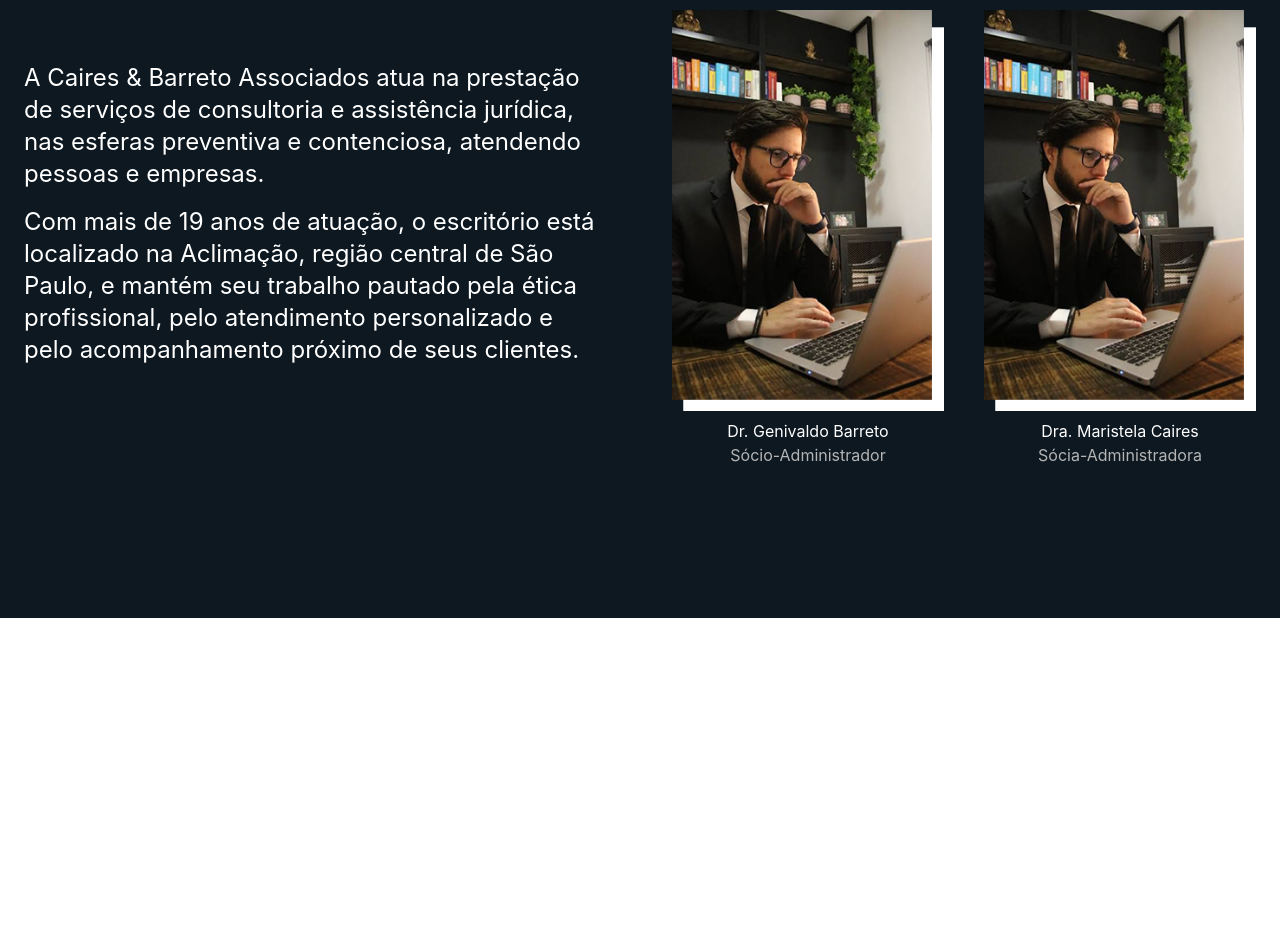
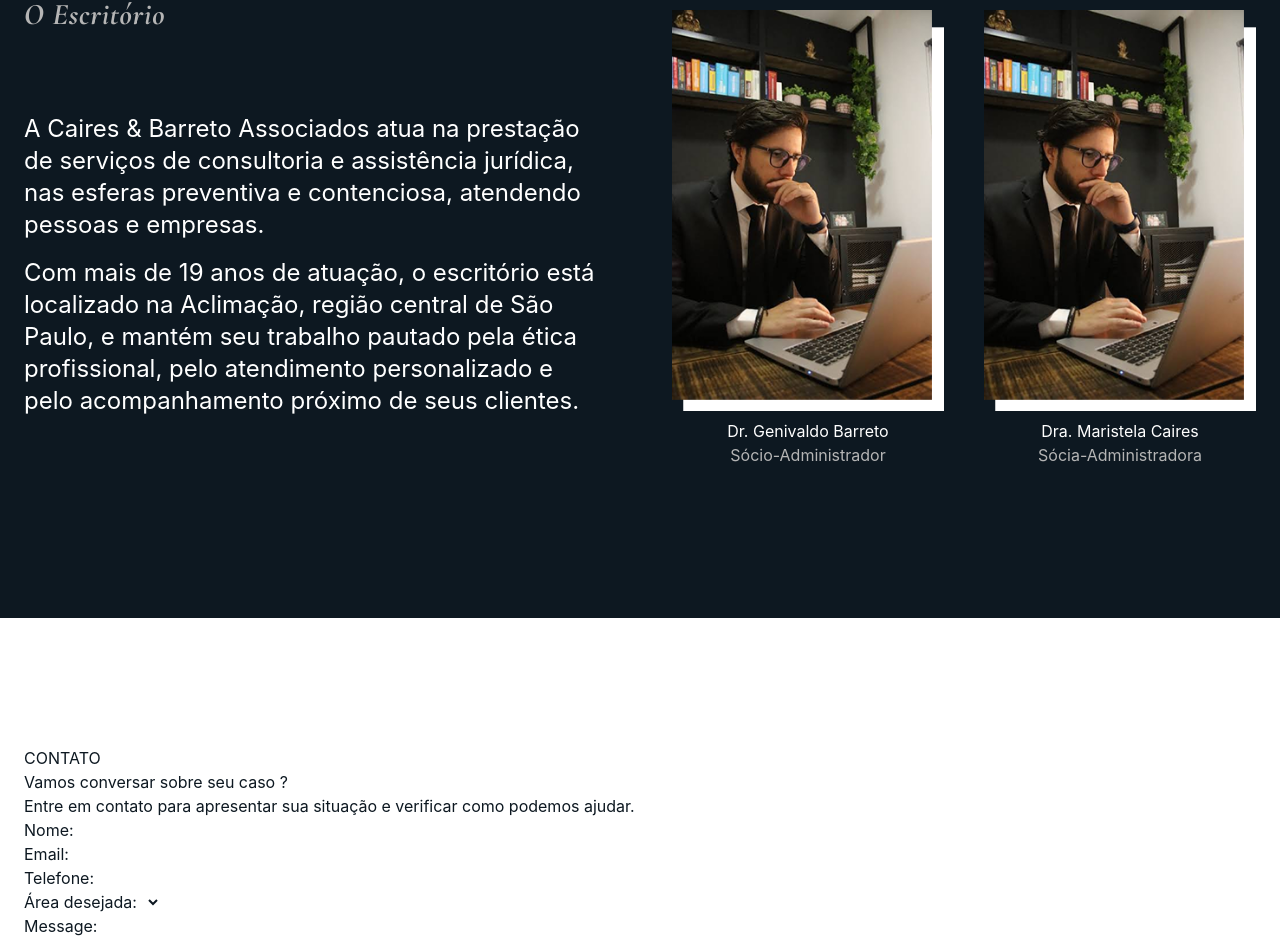
Before and after one commit to LauraBarret0/cairesebarreto, a React (Vite) app: page / in a window 1280 px wide. Shown: the part 1882-2834 px from the top of the page. Before the commit the page ends 2500 px from the top, so only its background shows below. Built offline with nearby package versions, Linux system fonts and the light colour scheme.

Commit message:
feat: add contact form

```diff
--- a/src/App.jsx
+++ b/src/App.jsx
@@ -1,4 +1,5 @@
 import Navbar from "./layout/Navbar"
+import Contact from "./sections/Contact"
 import Hero from "./sections/Hero"
 import Office from "./sections/Office"
 import PracticeAreas from "./sections/PracticeAreas"
@@ -11,6 +12,7 @@ function App() {
         <Hero/>
         <PracticeAreas/>
         <Office/>
+        <Contact/>
       </main>
     </div>
   )
--- /dev/null
+++ b/src/sections/Contact.jsx
@@ -0,0 +1,62 @@
+const areaOptions = [
+    "Cível",
+    "Empresarial",
+    "Trabalhista",
+    "Previdenciária",
+    "Defesa do Consumidor",
+    "Família",
+    "Não sei / Outra"
+]
+
+const Contact = () => {
+    return (
+        <section id="contato" className="py-32 relative overflow-hidden">
+            <div className="container mx-auto px-6 relative z-10">
+                <div className="">
+                    {/* Left Column */}
+                    <div className="">
+                        <span>CONTATO</span>
+                        <h2>Vamos conversar sobre <span> seu caso ?</span></h2>
+                        <p>Entre em contato para apresentar sua situação e verificar como podemos ajudar.</p>
+                    </div>
+
+                    {/* Right Column */}
+                    <div className="">
+                        <form>
+                            <div>
+                                <label>Nome: </label>
+                                <input />
+                            </div>
+                            <div>
+                                <label>Email: </label>
+                                <input />
+                            </div>
+                            <div>
+                                <label>Telefone: </label>
+                                <input />
+                            </div>
+                            <div>
+                                <label>Área desejada: </label>
+                                <select name="" id="">
+                                    {areaOptions.map((choice, idx) => {
+                                        <option key={choice} value={choice}>
+                                            {choice}
+                                        </option>
+
+                                    })}
+                                </select>
+                            </div>
+                            <div>
+                                <label>Message: </label>
+                                <input />
+                            </div>
+                        </form>
+                    </div>
+                </div>
+
+            </div>
+        </section>
+    )
+}
+
+export default Contact
--- a/src/sections/Office.jsx
+++ b/src/sections/Office.jsx
@@ -7,7 +7,7 @@ const Office = () => {
       <div className="container mx-auto  px-6 relative z-10">
         <div className="h-full grid lg:grid-cols-2 gap-16 items-center">
           {/*Left Column  */}
-          <div className="space-y-20 place-self-start ">
+          <div className="space-y-20 place-self-center ">
             <h2 className="text-text-muted font-title italic font-extrabold text-3xl tracking-wide">
               O Escritório
             </h2>
--- a/src/sections/PracticeAreas.jsx
+++ b/src/sections/PracticeAreas.jsx
@@ -54,11 +54,11 @@ const PracticeAreas = () => {
       </div>
 
       {/* Practice Areas */}
-      <div className="grid items-center gap-10 md:grid-cols-2 lg:grid-cols-3 lg:gap-6 mb-5">
+      <div className="grid items-center gap-10 px-5 md:grid-cols-2 lg:grid-cols-3 lg:gap-6 mb-5">
         {areas.map((area, idx) => (
           <div
             key={idx}
-            className="shadow-lg place-self-center w-50 h-full py-8 px-4 bg-card-background overflow-hidden flex flex-col items-center rounded-tr-2xl rounded-bl-2xl  lg:w-60"
+            className="shadow-lg place-self-center w-50 h-full py-8 px-4 bg-card-background overflow-hidden flex flex-col items-center rounded-tr-2xl rounded-bl-2xl md:w-60  lg:gap-2 2xl:w-70 "
           >
             <img className="w-10 fill-red-600" src={area.icon} alt="" />
             <h3 className="text-2xl font-extrabold text-center">{area.title}</h3>
```
